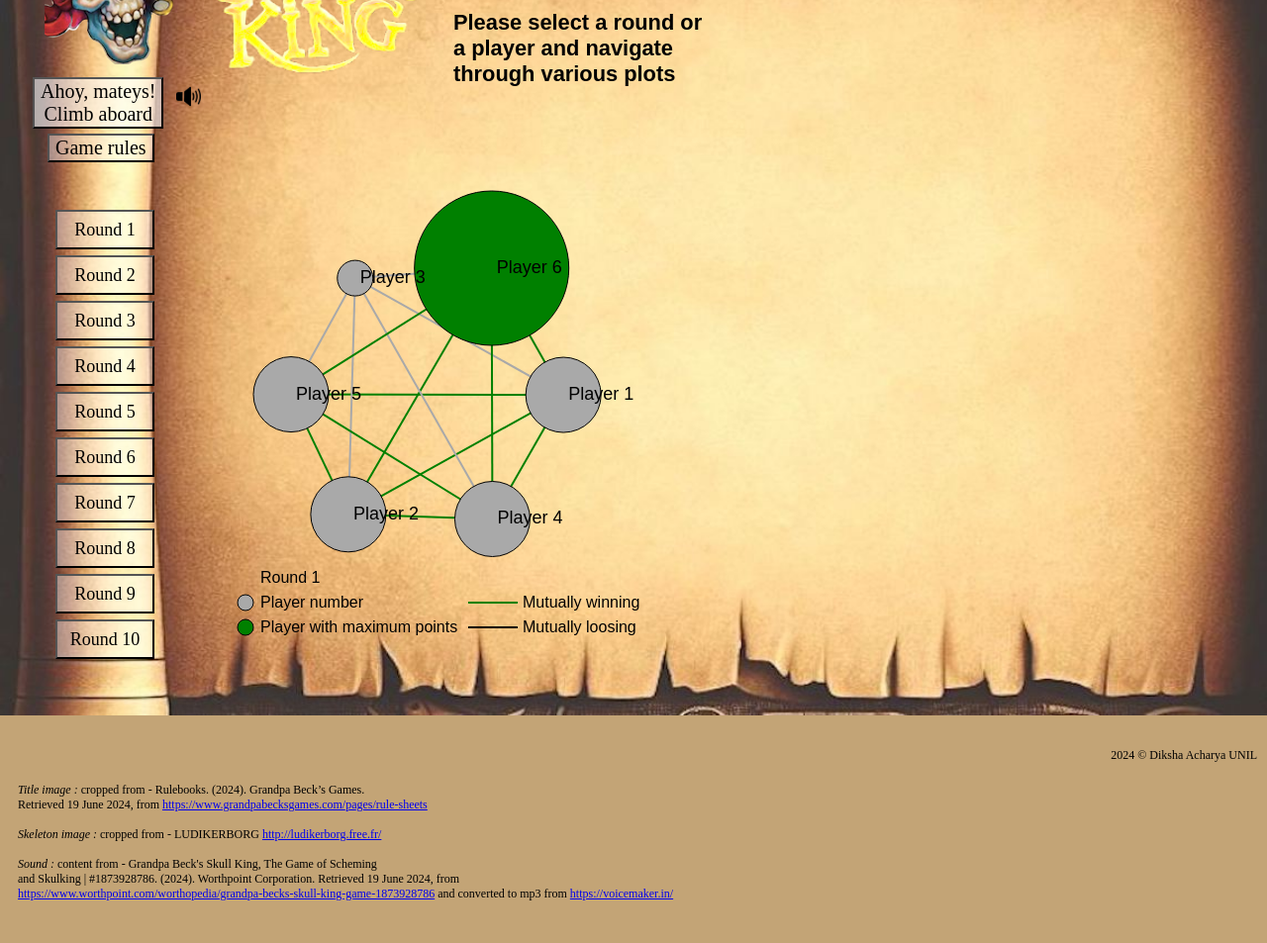
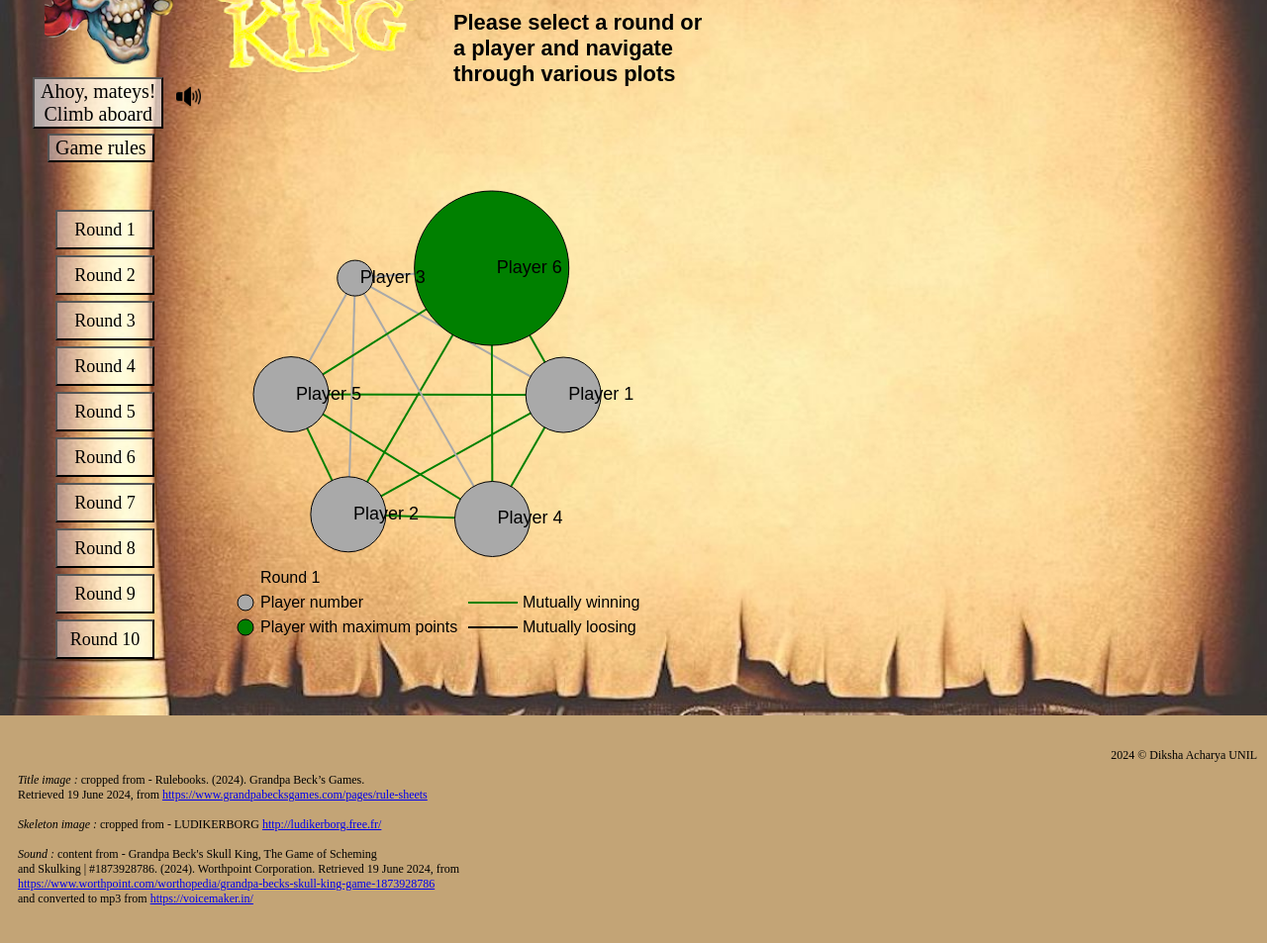
Before and after one commit to DikshaAcharya/Skull_King_Game_Analysis, a plain HTML site: page index.html in a window 1280 px wide. Shown: the part 175-1128 px from the top of the page at 99% size. Drawn offline with nearby package versions, Linux system fonts and the light colour scheme.

Commit message:
Add files via upload

```diff
--- a/index.html
+++ b/index.html
@@ -61,7 +61,7 @@
             <br><i>Sound :</i> content from - Grandpa Beck's Skull King, The Game of Scheming <br>
             and Skulking | #1873928786. (2024). Worthpoint Corporation. Retrieved 19 June 2024, from  <br>
             <a href="https://www.worthpoint.com/worthopedia/grandpa-becks-skull-king-game-1873928786">https://www.worthpoint.com/worthopedia/grandpa-becks-skull-king-game-1873928786</a>
-            and converted to mp3 from <a href="https://voicemaker.in/">https://voicemaker.in/</a> <br>
+            <br>and converted to mp3 from <a href="https://voicemaker.in/">https://voicemaker.in/</a>
 
         </div>
         <div class="author">
--- a/style.css
+++ b/style.css
@@ -213,7 +213,7 @@ body {
   position: absolute;
   color: black;
   font-family: 'Papyrus';
-  bottom: -40px;
+  bottom: -45px;
   font-size: 12px;
   padding: 10px;
 }
```
